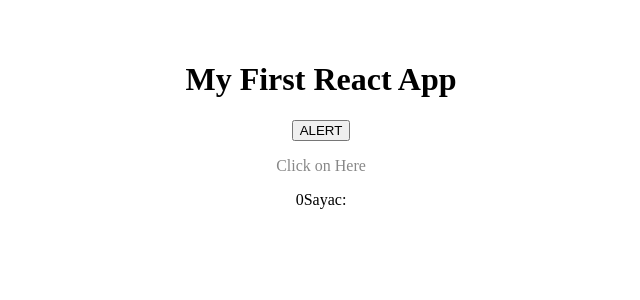
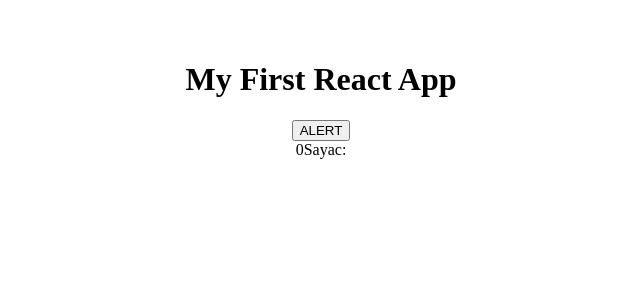
Before and after one commit to ertugrulyalaniz/menimrepom, a React (Vite) app: page / in a window 1280 px wide. Shown: the top 300 px of the page, without its empty margins (319-959 px from the left). Built offline with nearby package versions, Linux system fonts and the light colour scheme.

Commit message:
hotfix text hatası

```diff
--- a/src/App.jsx
+++ b/src/App.jsx
@@ -13,9 +13,6 @@
         <Title />
         <button onClick={() => alert('BOM')}>ALERT</button>
       </div>
-      <p className="read-the-docs" id="id123">
-        Click on Here
-      </p>
       <span>{count}</span>
       <span>Sayac:</span>
     </>
```
